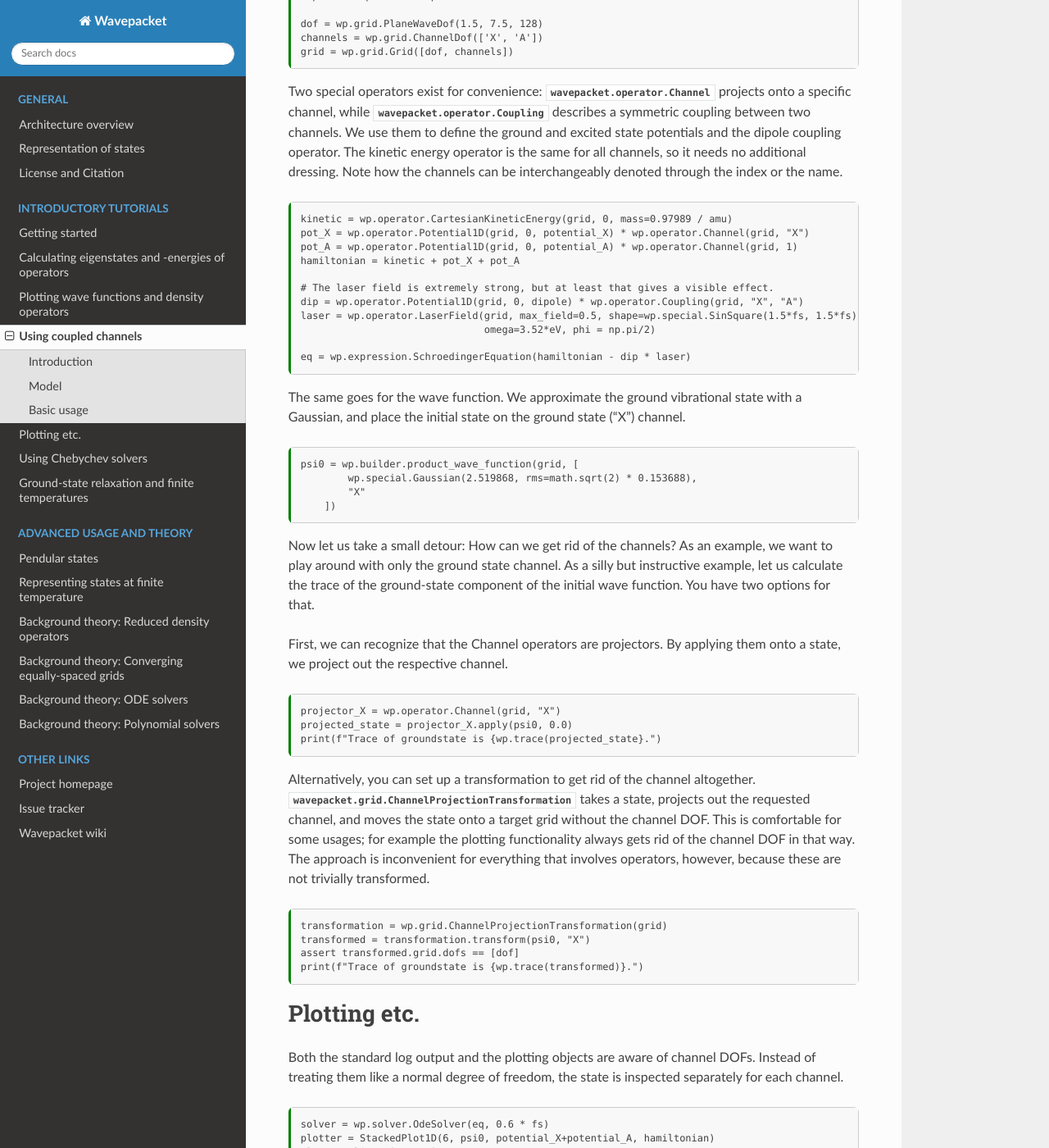
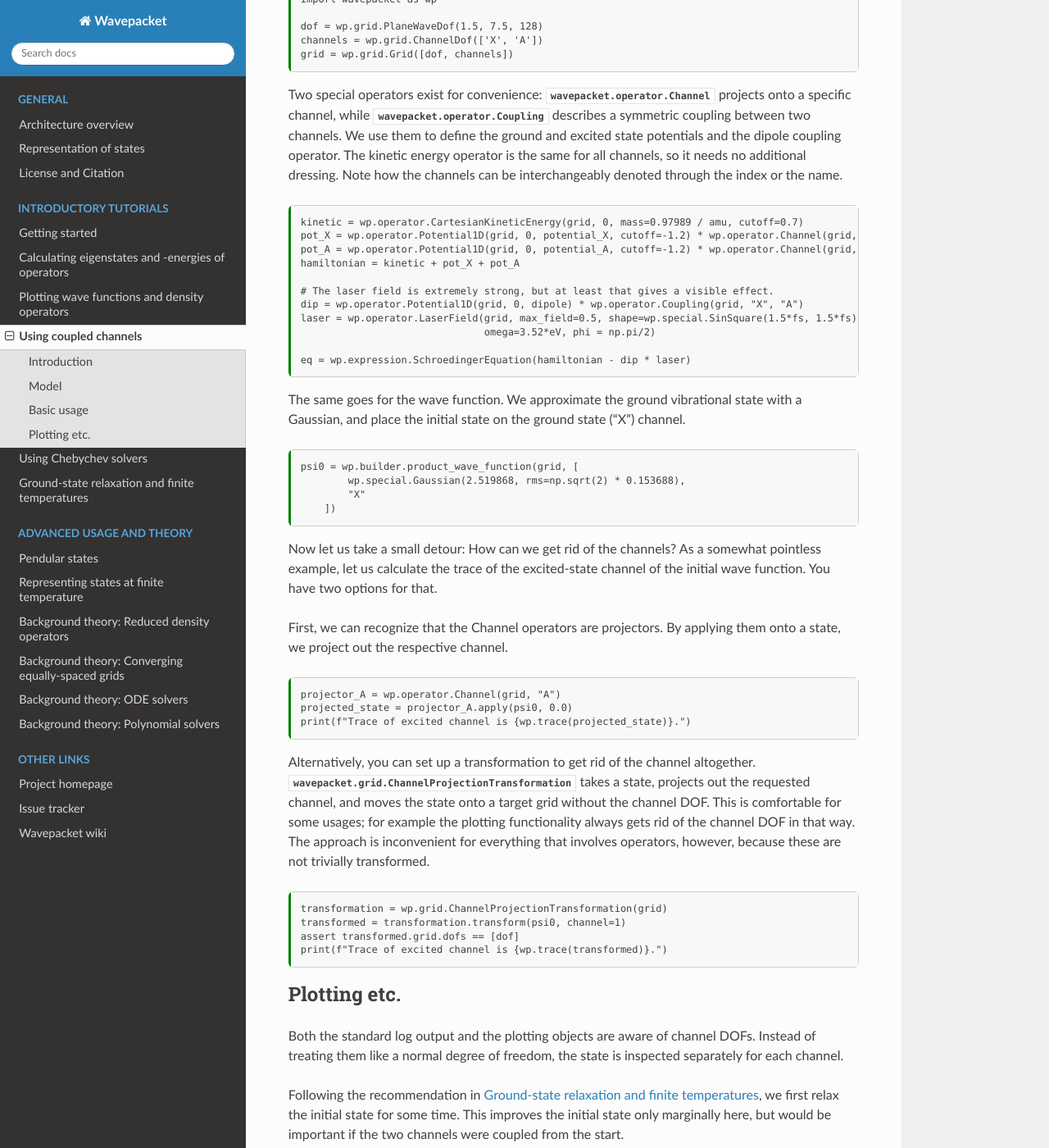
Before and after one commit to ulflor/wavepacket, a Sphinx documentation site: the page built from doc/tutorials/channels.md, in a window 1280 px wide and 1400 px high, scrolled down 2639 px. Shown: the whole window at 82% size. Built offline with Sphinx 7.4.7 and the Read the Docs theme 3.1.0, drawn with Linux system fonts in a browser that asks for light colours; formulas are drawn with MathJax 3; pages that are not in the unit, such as notebooks, are missing from menus; some of the changed text lies outside the part shown.

Commit message:
#25 Minor rewrite and several fixes to the draft
Turned the note on distributed initial states into a note section, and
added relaxation to directly demonstrate the recommended work flow.

Also fixed a bunch of display and compilation errors.

````diff
--- a/doc/tutorials/channels.md
+++ b/doc/tutorials/channels.md
@@ -153,9 +154,9 @@
 Note how the channels can be interchangeably denoted through the index or the name.
 
 ```{code-cell}
-kinetic = wp.operator.CartesianKineticEnergy(grid, 0, mass=0.97989 / amu)
-pot_X = wp.operator.Potential1D(grid, 0, potential_X) * wp.operator.Channel(grid, "X")
-pot_A = wp.operator.Potential1D(grid, 0, potential_A) * wp.operator.Channel(grid, 1)
+kinetic = wp.operator.CartesianKineticEnergy(grid, 0, mass=0.97989 / amu, cutoff=0.7)
+pot_X = wp.operator.Potential1D(grid, 0, potential_X, cutoff=-1.2) * wp.operator.Channel(grid, "X")
+pot_A = wp.operator.Potential1D(grid, 0, potential_A, cutoff=-1.2) * wp.operator.Channel(grid, 1)
 hamiltonian = kinetic + pot_X + pot_A
 
 # The laser field is extremely strong, but at least that gives a visible effect.
@@ -172,24 +173,23 @@
 
 ```{code-cell}
 psi0 = wp.builder.product_wave_function(grid, [
-        wp.special.Gaussian(2.519868, rms=math.sqrt(2) * 0.153688),
+        wp.special.Gaussian(2.519868, rms=np.sqrt(2) * 0.153688),
         "X"
     ])
 ```
 
 Now let us take a small detour: How can we get rid of the channels?
-As an example, we want to play around with only the ground state channel.
-As a silly but instructive example,
-let us calculate the trace of the ground-state component of the initial wave function.
+As a somewhat pointless example,
+let us calculate the trace of the excited-state channel of the initial wave function.
 You have two options for that.
 
 First, we can recognize that the Channel operators are projectors.
 By applying them onto a state, we project out the respective channel.
 
 ```{code-cell}
-projector_X = wp.operator.Channel(grid, "X")
-projected_state = projector_X.apply(psi0, 0.0)
-print(f"Trace of groundstate is {wp.trace(projected_state}.")
+projector_A = wp.operator.Channel(grid, "A")
+projected_state = projector_A.apply(psi0, 0.0)
+print(f"Trace of excited channel is {wp.trace(projected_state)}.")
 ```
 
 Alternatively, you can set up a transformation to get rid of the channel altogether.
@@ -202,25 +202,47 @@
 
 ```{code-cell}
 transformation = wp.grid.ChannelProjectionTransformation(grid)
-transformed = transformation.transform(psi0, "X")
+transformed = transformation.transform(psi0, channel=1)
 assert transformed.grid.dofs == [dof]
-print(f"Trace of groundstate is {wp.trace(transformed)}.")
+print(f"Trace of excited channel is {wp.trace(transformed)}.")
 ```
 
-# Plotting etc.
+## Plotting etc.
 
 Both the standard log output and the plotting objects are aware of channel DOFs.
 Instead of treating them like a normal degree of freedom, the state is inspected separately for each channel.
 
+Following the recommendation in {doc}`relaxation`, we first relax the initial state for some time.
+This improves the initial state only marginally here,
+but would be important if the two channels were coupled from the start.
+
 ```{code-cell}
+relaxation = wp.solver.RelaxationSolver(hamiltonian, 30, (-1.9, 0.3))
+psi = psi0
+for i in range(5):
+    psi = relaxation.step(psi, 0)
+
 solver = wp.solver.OdeSolver(eq, 0.6 * fs)
-plotter = StackedPlot1D(6, psi0, potential_X+potential_A, hamiltonian)
+plotter = wp.plot.StackedPlot1D(6, psi0, pot_X+pot_A, hamiltonian)
 plotter.xlim = [1.5, 4]
-plotter.ylim = [-2, -1.45]
+plotter.ylim = [-1.9, -1.45]
 
 for t, psi in solver.propagate(psi0, 0.0, 5):
     plotter.plot(t, psi)
     wp.log(t, psi)
+```
+
+```{note}
+If you have channel coupling, the eigenstates of the Hamiltonian,
+even the ground state, usually cover multiple channels.
+The population of excited state channels is typically small, on the order of 1e-3,
+but the interference terms with the ground state scale with the wave function magnitude,
+reaching multiple percent.
+Erroneously placing the initial wave function onto a single channel then causes fast oscillations
+with a few percent amplitude, which has caused confusion more than once.
+
+The solution is to always emply a relaxation workflow as used here.
+The relaxation correctly spreads the initial state over multiple channels.
 ```
 
 The dynamics of the HCl+ cation are rather dull.
````
Also changed, not shown: other parts of doc/tutorials/channels.md (+6 -5 lines).
